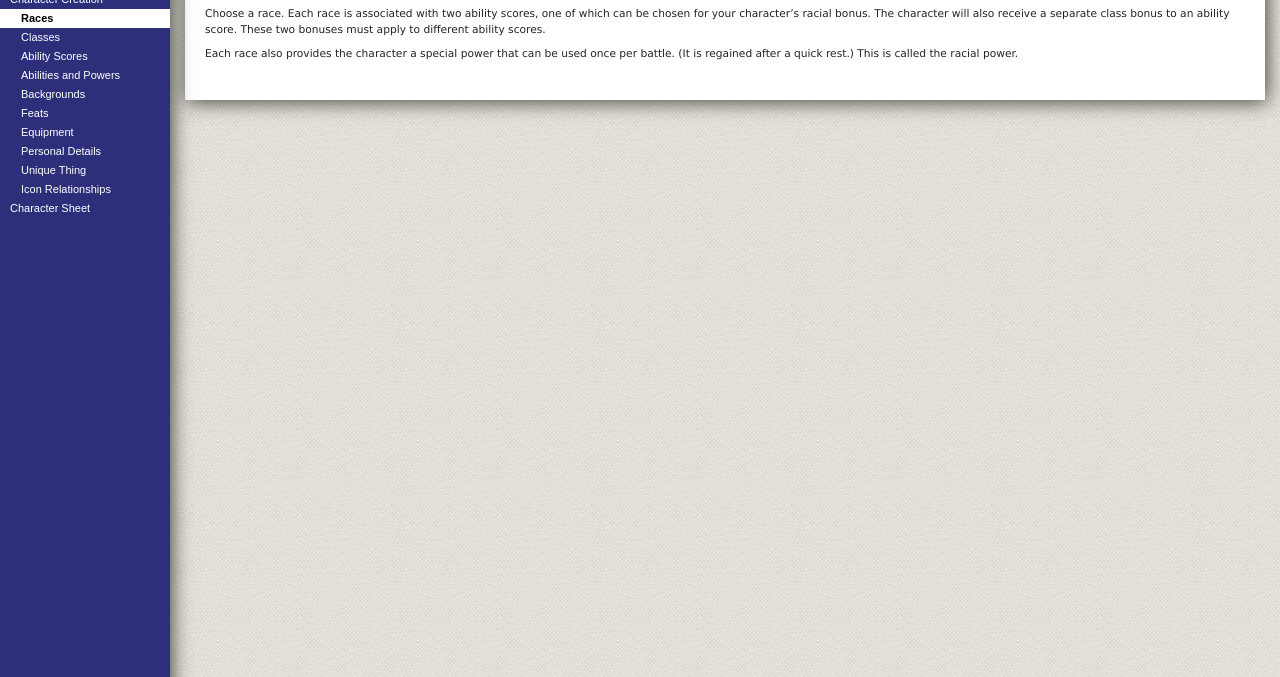
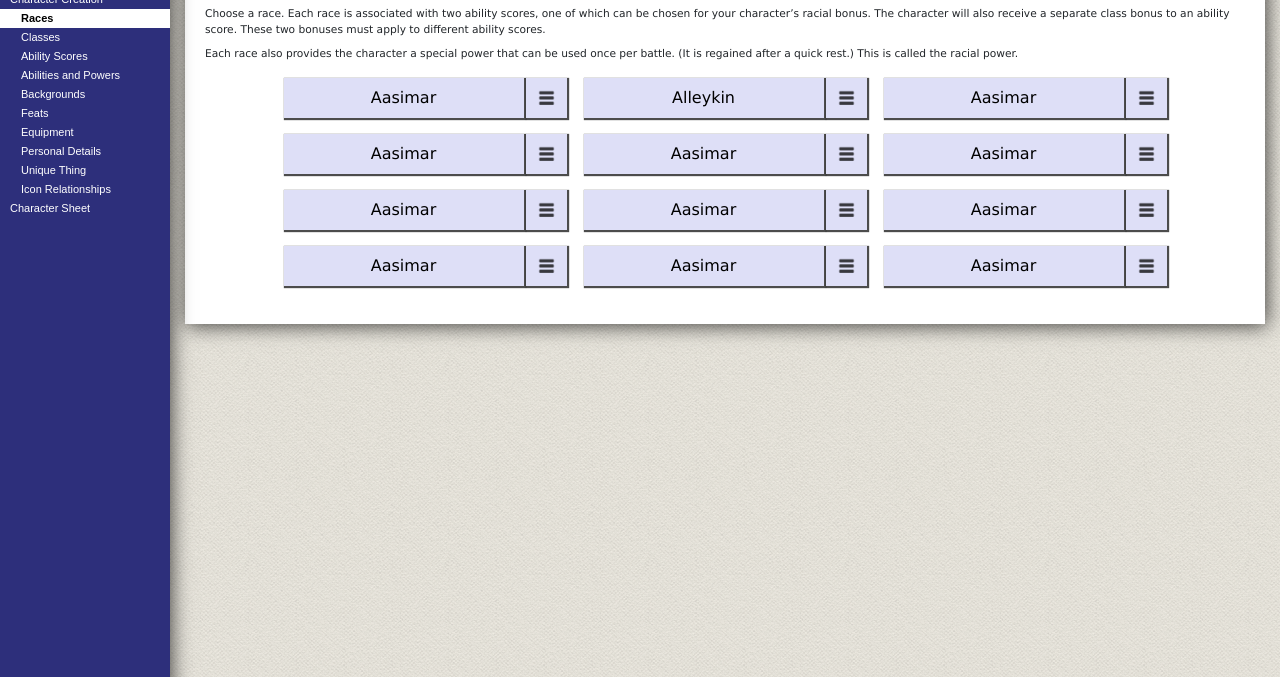
Before and after one commit to callmeish/13th-Age-Character-Builder, a plain HTML site: page index.html in a window 1280 px wide. Both pictures are taken after a click on the button "Races". Shown: the part 123-800 px from the top of the page. Drawn offline with nearby package versions, Linux system fonts and the light colour scheme; no server answers.

Commit message:
Finished setup of races page

```diff
--- a/css/style.css
+++ b/css/style.css
@@ -86,25 +86,6 @@ table.line {
 th {
   text-align: center;
 }
-.indent {
-  margin-left: 16px;
-}
-.indent2 {
-  margin-left: 32px;
-}
-.odd-row {
-  background-color: #DEDFF7;
-}
-.last-row {
-  border-bottom: 1px solid #DEDFF7;
-}
-.center {
-  text-align: center;
-}
-.subtitle {
-  font-size: 9pt;
-  font-style: italic;
-}
 a:link, a:visited {
   text-decoration: none;
   color: #8587AD;
@@ -116,26 +97,7 @@ table td.line {
   height: 4px;
   background-image: url(dot.gif);
 }
-img.sidebar {
-  float: right;
-  margin-right: 1.5em;
-  width: 25%;
-}
-.float-left {
-  float: left;
-  margin-right: 1.5em;
-}
-.float-right {
-  float: right;
-  margin-left: 1.5em;
-}
-.clear {
-  clear: both;
-}
-.feat {
-  width:40%;
-  margin: 0 10px;
-}
+
 .contentPane {
   background-color: white;
   position: absolute;
@@ -144,6 +106,45 @@ img.sidebar {
   margin: 65px 15px 15px 185px;
   padding: 5px 20px 30px 20px;
   box-shadow: 2px 2px 19px 0 rgba(0,0,0,.7);
+}
+.racesBox {
+  width: 300px;
+  height: 40px;
+  text-align: center;
+}
+.selectedBox {
+  z-index: 1;
+}
+
+.expandButton, .selectButton {
+  border: none;
+  outline: none;
+  height: 100%;
+  background-color: #DEDFF7;
+  margin: 0px 5px;
+  box-shadow: 1px 1px 1px 1px rgba(0,0,0,.7);
+}
+.selectButton {
+  width: 80%;
+  margin-right: 1px;
+  display: inline-block;
+}
+.expandButton {
+  margin-left: 1px;
+  display: inline-block;
+}
+.expandButton:hover, .selectButton:hover {
+  background-color: #DEDFF7;
+  box-shadow: -0.5px -0.5px 1px -0.5px rgba(0,0,0,.7);
+}
+.expInfo {
+  display: none;
+}
+.expInfo.visible {
+  display: block;
+  margin: 0px 5px;
+  background: #FFF;
+  box-shadow: 1px 1px 1px 1px rgba(0,0,0,.7);
 }
 
 .menu {
--- /dev/null
+++ b/data/aasimar.json
@@ -0,0 +1,10 @@
+{
+  "name": "Aasimar",
+  "blurb": "Humans with some trace of celestial blood in their veins.",
+  "raceBonus1": "WIS",
+  "raceBonus2": "CHA",
+  "racePowerName": "Halo",
+  "racePowerDesc": "Once per battle as a free action during your turn, gain a +2 bonus to all defenses until you are hit by an attack (or until the battle ends).",
+  "passiveName": null,
+  "passiveDesc": null
+}
--- /dev/null
+++ b/data/alleykin.json
@@ -0,0 +1,10 @@
+{
+  "name": "Alleykin",
+  "blurb": "Aasimar are humans with some trace of celestial blood in their veins. They are usually tall, good-looking, and generally pleasant. Some have a minor physical trait suggesting their heritage, such as silver hair, golden eyes, or an unnaturally intense stare.",
+  "raceBonus1": "WIS",
+  "raceBonus2": "CHA",
+  "racePowerName": "Halo",
+  "racePowerDesc": "Once per battle as a free action during your turn, gain a +2 bonus to all defenses until you are hit by an attack (or until the battle ends).",
+  "passiveName": "",
+  "passiveDesc": ""
+}
--- /dev/null
+++ b/data/arcanite.json
@@ -0,0 +1,11 @@
+{
+  "name": "Aasimar",
+  "blurb": "Humans with some trace of celestial blood in their veins.",
+  "desc": null,
+  "raceBonus1": "WIS",
+  "raceBonus2": "CHA",
+  "racePowerName": "Halo",
+  "racePowerDesc": "Once per battle as a free action during your turn, gain a +2 bonus to all defenses until you are hit by an attack (or until the battle ends).",
+  "passiveName": null,
+  "passiveDesc": null
+}
--- /dev/null
+++ b/data/beastblooded.json
@@ -0,0 +1,11 @@
+{
+  "name": "Aasimar",
+  "blurb": "Humans with some trace of celestial blood in their veins.",
+  "desc": null,
+  "raceBonus1": "WIS",
+  "raceBonus2": "CHA",
+  "racePowerName": "Halo",
+  "racePowerDesc": "Once per battle as a free action during your turn, gain a +2 bonus to all defenses until you are hit by an attack (or until the battle ends).",
+  "passiveName": null,
+  "passiveDesc": null
+}
--- /dev/null
+++ b/data/darkelf.json
@@ -0,0 +1,11 @@
+{
+  "name": "Aasimar",
+  "blurb": "Humans with some trace of celestial blood in their veins.",
+  "desc": null,
+  "raceBonus1": "WIS",
+  "raceBonus2": "CHA",
+  "racePowerName": "Halo",
+  "racePowerDesc": "Once per battle as a free action during your turn, gain a +2 bonus to all defenses until you are hit by an attack (or until the battle ends).",
+  "passiveName": null,
+  "passiveDesc": null
+}
--- /dev/null
+++ b/data/dragonspawn.json
@@ -0,0 +1,11 @@
+{
+  "name": "Aasimar",
+  "blurb": "Humans with some trace of celestial blood in their veins.",
+  "desc": null,
+  "raceBonus1": "WIS",
+  "raceBonus2": "CHA",
+  "racePowerName": "Halo",
+  "racePowerDesc": "Once per battle as a free action during your turn, gain a +2 bonus to all defenses until you are hit by an attack (or until the battle ends).",
+  "passiveName": null,
+  "passiveDesc": null
+}
--- /dev/null
+++ b/data/dwarf.json
@@ -0,0 +1,11 @@
+{
+  "name": "Aasimar",
+  "blurb": "Humans with some trace of celestial blood in their veins.",
+  "desc": null,
+  "raceBonus1": "WIS",
+  "raceBonus2": "CHA",
+  "racePowerName": "Halo",
+  "racePowerDesc": "Once per battle as a free action during your turn, gain a +2 bonus to all defenses until you are hit by an attack (or until the battle ends).",
+  "passiveName": null,
+  "passiveDesc": null
+}
--- /dev/null
+++ b/data/forgeborn.json
@@ -0,0 +1,11 @@
+{
+  "name": "Aasimar",
+  "blurb": "Humans with some trace of celestial blood in their veins.",
+  "desc": null,
+  "raceBonus1": "WIS",
+  "raceBonus2": "CHA",
+  "racePowerName": "Halo",
+  "racePowerDesc": "Once per battle as a free action during your turn, gain a +2 bonus to all defenses until you are hit by an attack (or until the battle ends).",
+  "passiveName": null,
+  "passiveDesc": null
+}
--- /dev/null
+++ b/data/gnome.json
@@ -0,0 +1,11 @@
+{
+  "name": "Aasimar",
+  "blurb": "Humans with some trace of celestial blood in their veins.",
+  "desc": null,
+  "raceBonus1": "WIS",
+  "raceBonus2": "CHA",
+  "racePowerName": "Halo",
+  "racePowerDesc": "Once per battle as a free action during your turn, gain a +2 bonus to all defenses until you are hit by an attack (or until the battle ends).",
+  "passiveName": null,
+  "passiveDesc": null
+}
--- /dev/null
+++ b/data/halfelf.json
@@ -0,0 +1,11 @@
+{
+  "name": "Aasimar",
+  "blurb": "Humans with some trace of celestial blood in their veins.",
+  "desc": null,
+  "raceBonus1": "WIS",
+  "raceBonus2": "CHA",
+  "racePowerName": "Halo",
+  "racePowerDesc": "Once per battle as a free action during your turn, gain a +2 bonus to all defenses until you are hit by an attack (or until the battle ends).",
+  "passiveName": null,
+  "passiveDesc": null
+}
--- /dev/null
+++ b/data/halfling.json
@@ -0,0 +1,11 @@
+{
+  "name": "Aasimar",
+  "blurb": "Humans with some trace of celestial blood in their veins.",
+  "desc": null,
+  "raceBonus1": "WIS",
+  "raceBonus2": "CHA",
+  "racePowerName": "Halo",
+  "racePowerDesc": "Once per battle as a free action during your turn, gain a +2 bonus to all defenses until you are hit by an attack (or until the battle ends).",
+  "passiveName": null,
+  "passiveDesc": null
+}
--- /dev/null
+++ b/data/halforc.json
@@ -0,0 +1,11 @@
+{
+  "name": "Aasimar",
+  "blurb": "Humans with some trace of celestial blood in their veins.",
+  "desc": null,
+  "raceBonus1": "WIS",
+  "raceBonus2": "CHA",
+  "racePowerName": "Halo",
+  "racePowerDesc": "Once per battle as a free action during your turn, gain a +2 bonus to all defenses until you are hit by an attack (or until the battle ends).",
+  "passiveName": null,
+  "passiveDesc": null
+}
--- a/js/flexgrid.js
+++ b/js/flexgrid.js
@@ -1,23 +1,68 @@
 var races = ['aasimar', 'alleykin', 'arcanite', 'beastblooded', 'darkelf', 'dragonspawn', 'dwarf', 'forgeborn', 'gnome', 'halfelf', 'halforc', 'halfling', 'highelf', 'human', 'lizardfolk', 'unholyone', 'spiritborn', 'tiefling', 'woodelf'];
 
-populate = function () {
-  var container = $('.row');
-  console.log(container.id);
+var populate = function() {
+  var gridItems = (function (container) {
+    if (!container) return [];
 
-  var gridItems = (function (id) {
-    switch (id) {
+    switch (container.id) {
       case 'races':
         return races;
       default:
         return [];
     }
-  })(container.id);
+  })($('.d-flex')[0]);
 
   for (var i = 0; i < gridItems.length ; i++) {
-    var item = gridItems[i], div;
-    div = document.createElement('div');
-    div.innherHTML = gridItems[i];
-    div.classList.add('col');
-    container.appendChild(div);
+    var item = gridItems[i], div, expandButton, selectButton, expandedInfo;
+    $.getJSON('data/' + item + '.json', function (itemJSON) {
+      div = document.createElement('div');
+      div.classList.add($('.d-flex')[0].id + 'Box');
+      div.classList.add('my-2');
+      div.id = itemJSON.name.toLowerCase();
+
+      selectButton = document.createElement ('button');
+      selectButton.classList.add('p-2');
+      selectButton.classList.add('selectButton');
+      selectButton.title = itemJSON.blurb;
+      selectButton.setAttribute('data-toggle', 'tooltip');
+      selectButton.innerHTML = itemJSON.name;
+      selectButton.onclick = function () {
+
+      };
+      div.appendChild(selectButton);
+
+      expandButton = document.createElement('button');
+      expandButton.classList.add('p-2');
+      expandButton.classList.add('expandButton');
+      expandButton.title = itemJSON.name + ' Detailed Info';
+      expandButton.setAttribute('data-toggle', 'tooltip');
+      expandButton.innerHTML = '<img src="menu.png" height="25px" width="25px"></img>';
+      expandButton.onclick = function () {
+        var flag = $(this).parent().hasClass('selectedBox')
+        $('.visible').removeClass('visible');
+        $('.selectedBox').removeClass('selectedBox');
+        if (!flag) {
+          $(this).siblings('.expInfo').addClass('visible');
+          $(this).parent().addClass('selectedBox');
+        };
+      };
+      div.appendChild(expandButton);
+
+      $(selectButton).tooltip();
+      $(expandButton).tooltip();
+
+      expandedInfo = document.createElement('div');
+      expandedInfo.classList.add('expInfo');
+      expandedInfo.innerHTML =
+        '<h4>Aasimar</h4>' +
+        '<p>Ability Score Bonus: +2 ' + itemJSON.raceBonus1 + ' or +2 ' + itemJSON.raceBonus2 + '</p>' +
+        '<p>Racial Power - ' + itemJSON.racePowerName + ': ' + itemJSON.racePowerDesc + '</p>';
+      if (itemJSON.passiveName) {
+        expandedInfo.innerHTML += '<p>Passive - ' + itemJSON.passiveName + ': ' + itemJSON.passiveDesc + '</p>';
+      }
+      div.appendChild(expandedInfo);
+
+      $('.d-flex')[0].appendChild(div);
+    });
   };
 };
--- a/js/menu.js
+++ b/js/menu.js
@@ -2,30 +2,34 @@ $(function(){
   var buttons = document.getElementsByTagName('button');
   for(var i = 0, len = buttons.length; i < len; i++) {
     buttons[i].onclick = function () {
-      changeContents(this.id);
+      menuClick(this.id);
     }
   }
 
-  changeContents = function(id) {
+  var menuClick = function(id) {
     selected = document.getElementsByClassName('selected');
     for (i = 0; i < selected.length; i++) {
       selected[i].classList.remove('selected');
     };
 
-    link = jQuery(document.getElementById(id));
+    link = $('#' + id);
     link.parent().addClass('selected');
-
-    var module = 'modules/' + id + '.html';
-    $('title').load(module + ' title', '', function() {
-      document.title = $(this).text();
-      $('.contentPane').load(module + ' .main', populate());
-    });
 
     window.location.hash = id;
   };
 
+  var changeContents = function(id) {
+    var module = 'modules/' + id + '.html';
+    $('title').load(module + ' title', '', function() {
+      document.title = $(this).text();
+      $('.contentPane').load(module + ' .main', '', populate);
+    });
+  };
+
   if(window.location.hash) {
-    changeContents(window.location.hash.substr(1));
+    var hsh = window.location.hash;
+    menuClick(hsh.substr(1));
+    changeContents(hsh.substr(1));
   } else {
     window.location.hash = 'home';
   }
--- a/modules/races.html
+++ b/modules/races.html
@@ -20,8 +20,7 @@
 
       <p>Each race also provides the character a special power that can be used once per battle. (It is regained after a quick rest.) This is called the racial power.</p>
 
-      <div class="container">
-        <div class="row" id="races"></div>
+      <div class="d-flex flex-wrap justify-content-center" id="races">
       </div>
   </div>
   <script src="https://code.jquery.com/jquery-3.3.1.slim.min.js" integrity="sha384-q8i/X+965DzO0rT7abK41JStQIAqVgRVzpbzo5smXKp4YfRvH+8abtTE1Pi6jizo" crossorigin="anonymous"></script>
```
Also changed, not shown: menu.png (added).
